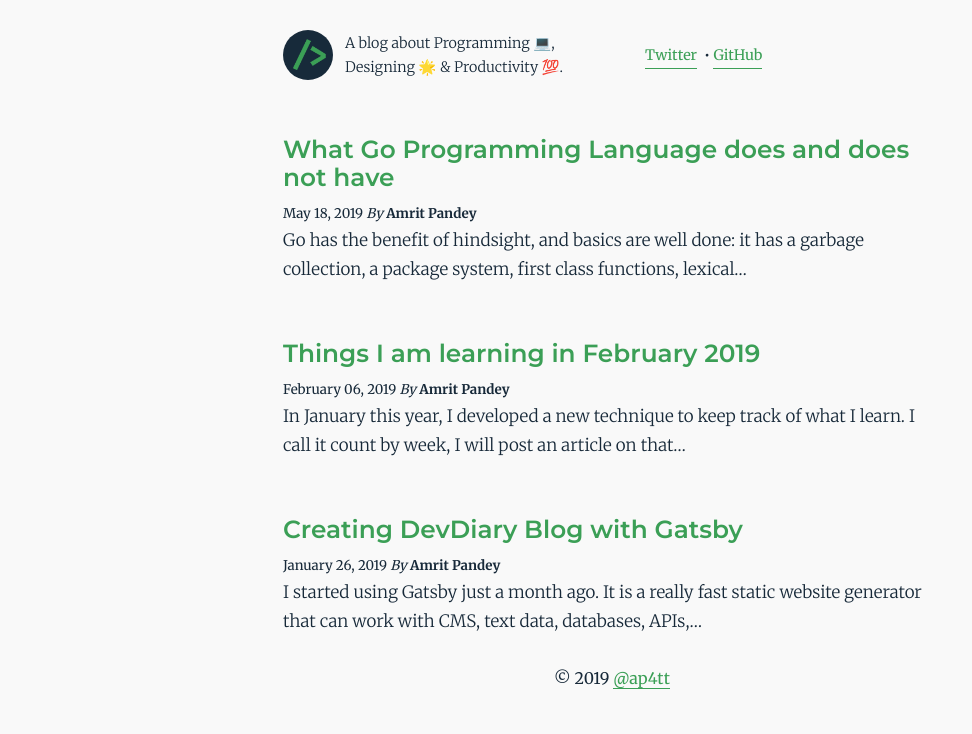
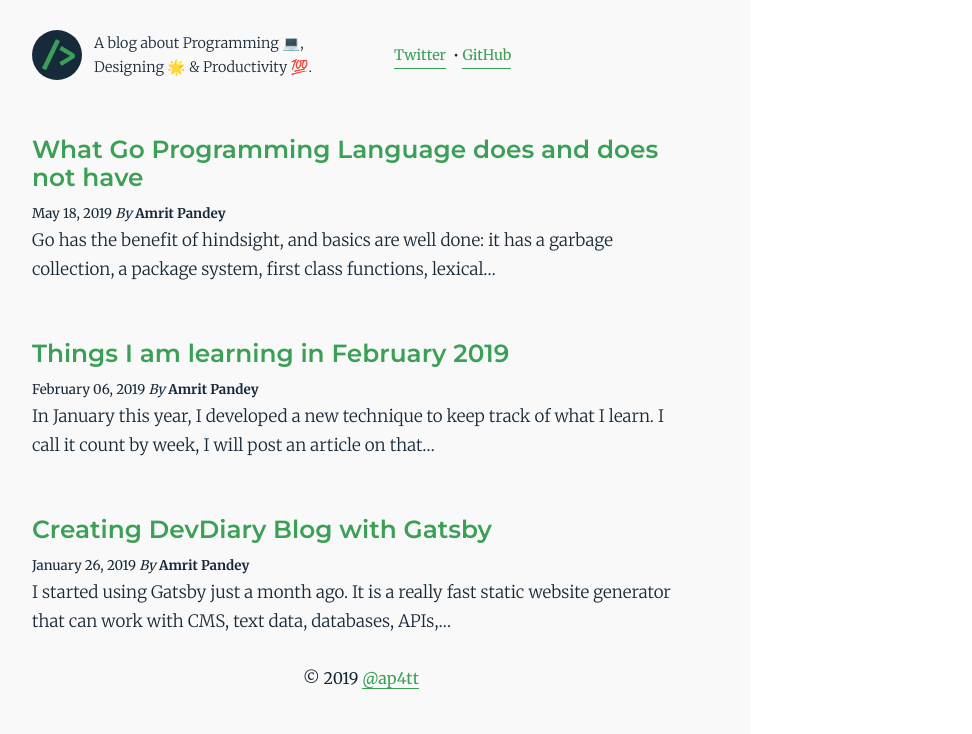
Before and after one commit to ap4gh/devdiaryblog, a Gatsby site: page / in a window 1280 px wide. Shown: the part 109-843 px from the top of the page, without its empty margins (28-1000 px from the left). Built offline with nearby package versions, Linux system fonts and the light colour scheme; Gatsby itself is replaced by a stand-in of ours; some packages are replaced by stand-ins of ours.

Commit message:
.app-container is now .layout-container

```diff
--- a/src/styles/index.css
+++ b/src/styles/index.css
@@ -22,9 +22,13 @@ body {
     background: #3b9f56;
 }
 
-.app-container {
+.layout-container {
     min-height: 100vh;
     transition: color ease-out 0.5s;
+}
+
+.app-container {
+  max-width: 778px;
 }
 
 blockquote {
```
